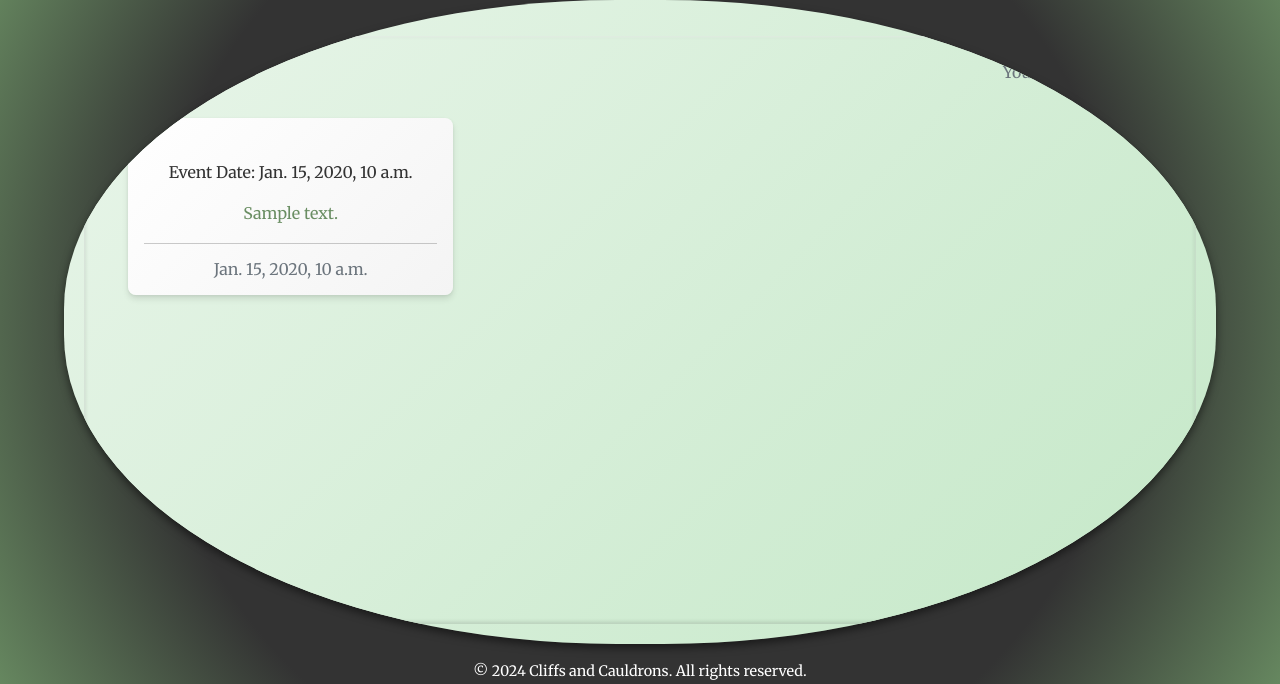
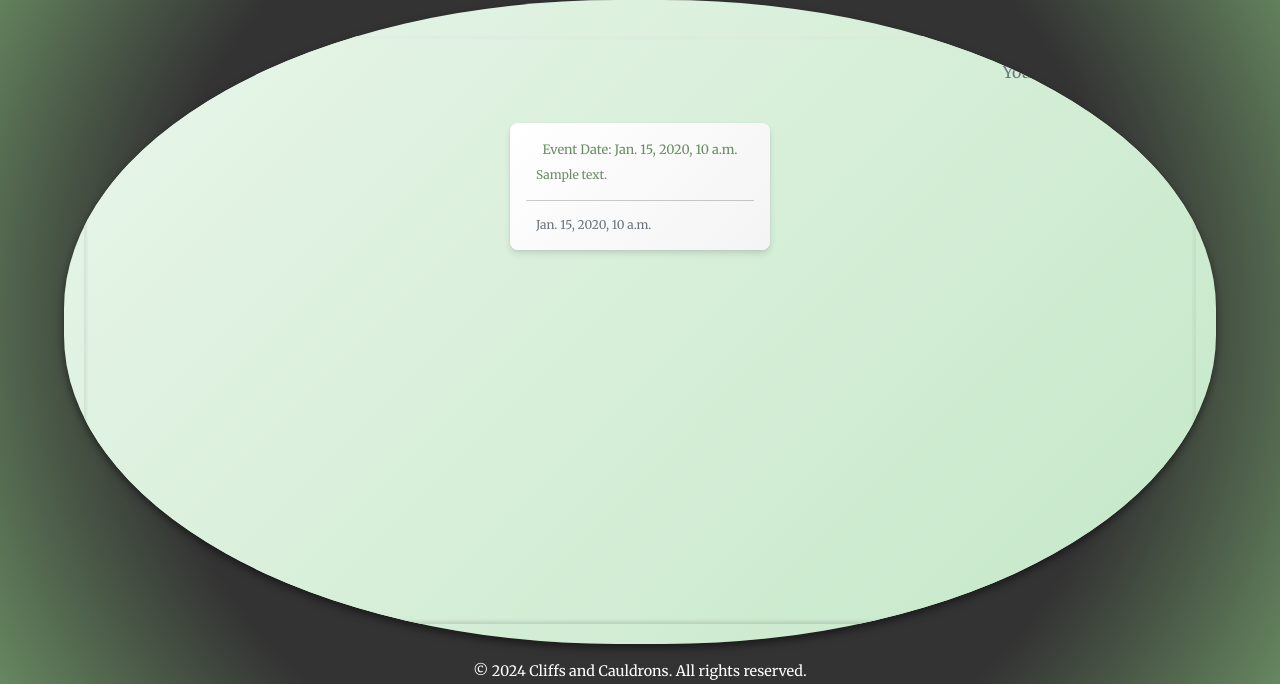
Before and after one commit to LynWorth/Cliffs-and-Cauldrons-Blog, a Django app: page /event/events/ in a window 1280 px wide. Shown: the part 78-762 px from the top of the page. Run offline with Django 4.2, Linux system fonts and the light colour scheme; tables that the repository leaves empty hold one stand-in row (values such as "Sample post"); parts of the project's set-up code (start-up, migrations or seed data) failed here and were passed over; some web fonts are replaced.

Commit message:
adjusted blog list -  cards layout in css

```diff
--- a/static/css/style.css
+++ b/static/css/style.css
@@ -177,13 +177,7 @@ main {
 
 
 
-/*
-body {
-   background: var(--bg-shiny);
-   font-family: 'Poppins', sans-serif;
-   color: #333333;
-}
-*/
+
 
 main {
    background: var(--bg-shiny);
@@ -218,20 +212,34 @@ h6 {
    border: none;
    border-radius: 8px;
    color: #333333;
+   width: 260px;
+   margin: 5px auto;
+   transition: 0.3s ease;
 }
 
-
+.card-img-top {
+   width: 90%; /* Fit smaller card */
+   height: auto;
+   border-radius: 5px;
+   margin: 0 auto;
+   display: block;
+   max-height: 150px;
+   object-fit: cover;
+}
 .card:hover {
-   background: linear-gradient(135deg, #f9f9f9, #ececec);
-   box-shadow: 0 6px 8px rgba(0, 0, 0, 0.15);
+   transform: scale(1.05);
+   box-shadow: 0 6px 10px rgba(0, 0, 0, 0.15);
 }
 
 
 .card-title {
    color: #6a8e63;
    font-weight: bold;
-   font-size: 1.25rem;
+   font-size: 0.85rem;
    text-decoration: none;
+   text-align: center;
+   margin-bottom: 8px;
+   line-height: 1.2;
 }
 
 .card-title:hover {
@@ -241,6 +249,10 @@ h6 {
 
 .card-text {
    color: #6a8e63;
+   font-size: 0.75rem;
+   line-height: 1.4;
+   text-align: justify;
+   padding: 0 10px;
 }
 
 
@@ -281,20 +293,19 @@ h6 {
    color: #d4af37;
 }
 
-/*
-.footer {
-   background-color: var(--dark-bg);
-   color: var(--text-light);
-   font-size: 1rem;
-   border-top: 2px solid rgba(255, 255, 255, 0.1);
+.author {
+   font-size: 0.8rem;
+   color: #6a8e63;
+   text-align: center;
+   margin-bottom: 5px;
 }
 
+.row {
+   display: flex;
+   flex-wrap: wrap; /* Ensure cards wrap to new row if needed */
+   justify-content: center; /* Center align cards in the cauldron */
+}
 
-.footer i {
-   color: var(--text-light);
-   margin: 0 10px;
-}
-*/
 
 .footer i:hover {
    color: #f4d03f;
```
Also changed, not shown: blog/templates/blog/index.html (+4 -4 lines).
